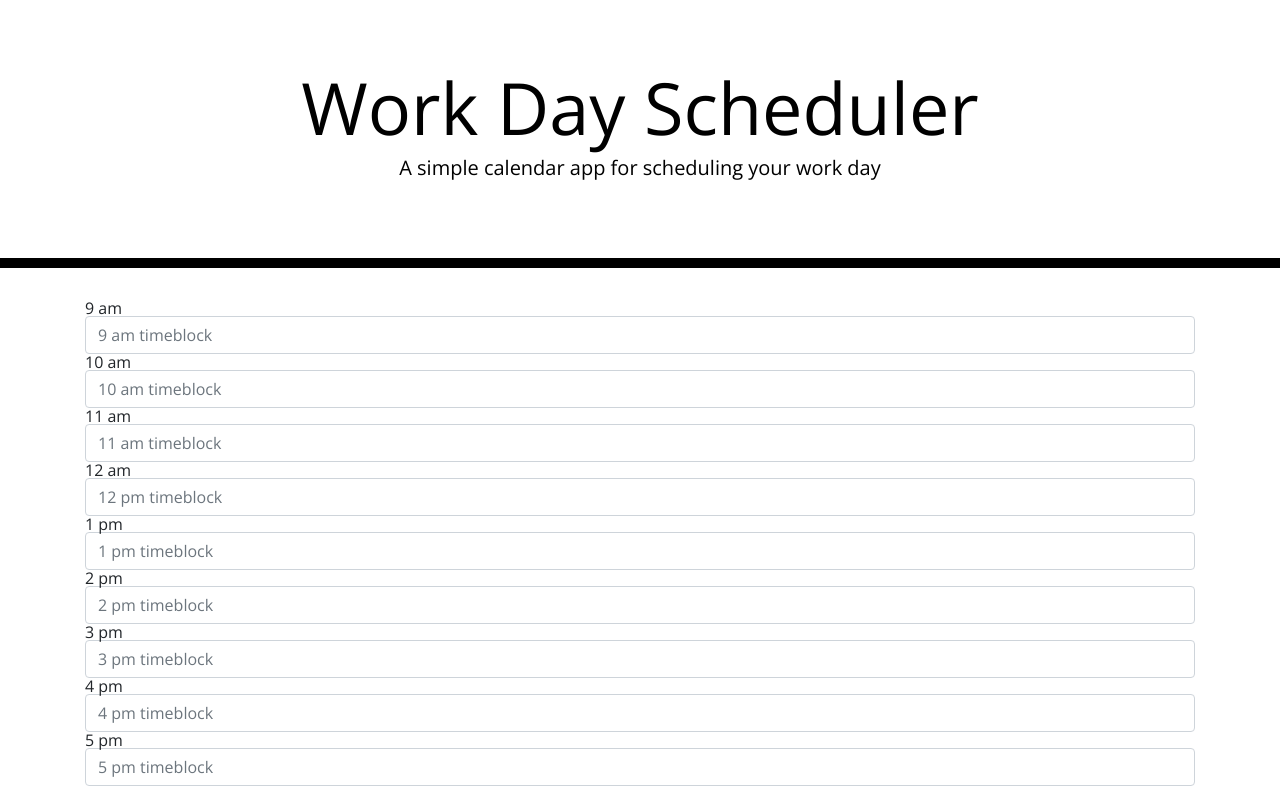
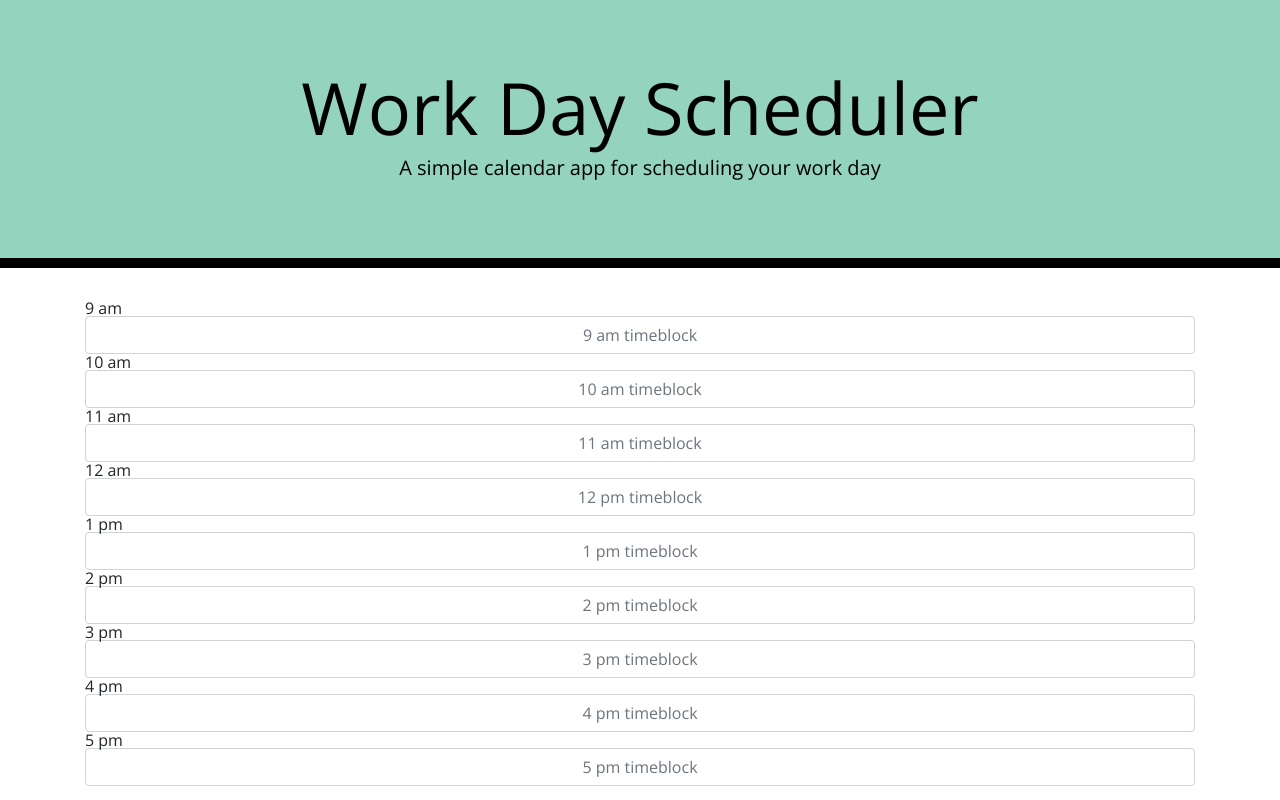
Before and after one commit to asanchez325/Work-Day-Scheduler, a plain HTML site: page Develop/index.html in a window 1280 px wide. Drawn offline with nearby package versions, Linux system fonts and the light colour scheme.

Commit message:
color header and centering of input text

```diff
--- a/Develop/style.css
+++ b/Develop/style.css
@@ -13,9 +13,14 @@ textarea{
   padding: 10px;
 }
 
+input {
+  width: 100%;
+  text-align: center;
+}
+
 .jumbotron {
   text-align: center;
-  background-color: transparent;
+  background-color: rgb(148, 211, 189);
   color: black;
   border-radius: 0;
   border-bottom: 10px solid black;
@@ -34,6 +39,11 @@ textarea{
   white-space: pre-wrap;
   height: 80px;
   border-top: 1px solid white;;
+}
+
+input {
+  width: 100%;
+  text-align: center;
 }
 
 .hour {
```
